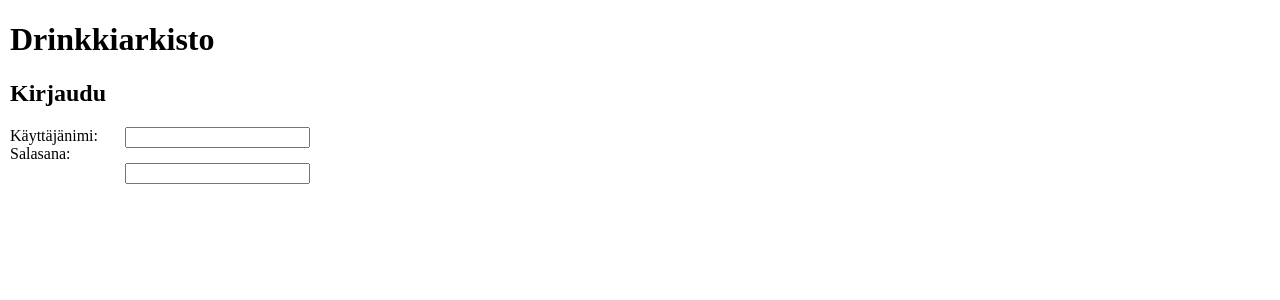
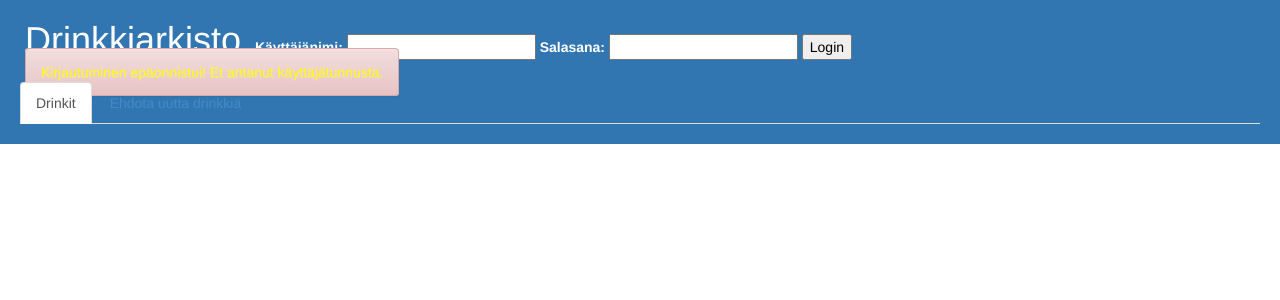
Before and after one commit to pcmakine/CocktailDatabase, a PHP site: page /dologin.php in a window 1280 px wide. Shown: the top 300 px of the page. Run offline with PHP 8.4, Linux system fonts and the light colour scheme; data that the repository does not hold is empty; some libraries are stand-ins or nearby versions.

Commit message:
login kinda works

```diff
--- /dev/null
+++ b/css/base.css
@@ -0,0 +1,19 @@
+body {
+    margin:0px;
+    padding:0px;
+
+}
+
+#container{
+    background-color:#3276b1;
+    color:white;
+    padding: 20px;
+}
+
+h1{
+    display:inline;
+}
+
+.alert{
+    color:yellow;
+}
--- a/css/login.css
+++ b/css/login.css
@@ -1,10 +1,13 @@
-body{margin: 10px}
+h1, form, .alert{
+    display:inline;
+    margin:5px;
 
-#inputcontainer{
-    width:300px;
 }
 
-input {
-    float:right;
-    clear:both;
+.alert{
+    color:yellow;
 }
+
+#content{
+    color:blue;
+}
--- a/dologin.php
+++ b/dologin.php
@@ -1,3 +1,32 @@
 <?php
-  //Otetaan käyttöön kirjastotiedosto, joka hakee kasan omatekoisia yleistoimintoja, sekä malliluokka:
-  require 'views/showlogin.php';
+
+require_once 'libs/common.php';
+require_once 'libs/models/user.php';
+
+if (empty($_POST["user"])) {
+    showView("showlogin.php", array(
+        'error' => "Kirjautuminen epäonnistui! Et antanut käyttäjätunnusta.",
+    ));
+}
+
+$user = $_POST["user"];
+
+if (empty($_POST["password"])) {
+    showView("views/showlogin.php", array(
+        'user' => $user,
+        'error' => "Kirjautuminen epäonnistui! Et antanut salasanaa.",
+    ));
+}
+
+$password = $_POST["password"];
+
+/* Tarkistetaan onko parametrina saatu oikeat tunnukset */
+if (user::getSingleUser($user, $password) != NULL) {
+    /* Jos tunnus on oikea, ohjataan käyttäjä sopivalla HTTP-otsakkeella kissalistaan. */
+    header('Location: listtest.php');
+} else {
+    /* Väärän tunnuksen syöttänyt saa eteensä kirjautumislomakkeen. */
+    showView('views/showlogin.php', array(
+        'user' => $user,
+        'error' => "Kirjautuminen epäonnistui! Antamasi tunnus tai salasana on väärä."));
+}
--- /dev/null
+++ b/libs/common.php
@@ -0,0 +1,7 @@
+<?php
+function showView($page, $data = array()) {
+    $data = (object)$data;
+    require 'views/base.php';
+    die();
+  }
+?>
--- a/libs/models/user.php
+++ b/libs/models/user.php
@@ -1,4 +1,5 @@
 <?php
+
 require_once "connection.php";
 
 class user {
@@ -13,12 +14,16 @@ class user {
         $this->accessrights = $accessrights;
     }
 
-  public function getUsername(){
-      return $this -> username;
+    public function getUsername() {
+        return $this->username;
     }
 
-  public function getRights(){
-      return $this -> accessrights;
+    public function getPassword(){
+        return $this -> password;
+    }
+
+    public function getRights() {
+        return $this->accessrights;
     }
 
     public static function getUsers() {
@@ -28,7 +33,7 @@ class user {
         $query->execute();
 
         $results = array();
-  foreach($query->fetchAll(PDO::FETCH_OBJ) as $result) {
+        foreach ($query->fetchAll(PDO::FETCH_OBJ) as $result) {
             $user = new user($result->username, $result->password, $result->accessrights);
             //$array[] = $muuttuja; lisää muuttujan arrayn perään.
             //Se vastaa melko suoraan ArrayList:in add-metodia.
@@ -37,8 +42,18 @@ class user {
         return $results;
     }
 
-public function getSingleUser($user, $userpsw){
-    $sql = "SELECT username, password, from users";
+    public static function getSingleUser($user, $userpsw) {
+        $sql = "SELECT username, password, accessrights from users where username = ? AND password = ? LIMIT 1";
+
+        $query = connection::getConnection()->prepare($sql);
+        $query->execute(array($user, $userpsw));
+
+        $result = $query->fetchObject();
+        if ($result == null) {
+            return null;
+        } else {
+            $user = new user($result->username, $result->password, $result->accessrights);
+            return $user;
         }
-
     }
+}
--- a/userlist.php
+++ b/userlist.php
@@ -4,7 +4,6 @@ require_once "libs/models/user.php";
 
 //Lista asioista array-tietotyyppiin laitettuna:
 $list = user::getUsers();
-$password = user::getPassword();
 
 ?><!DOCTYPE HTML>
 <html>
--- /dev/null
+++ b/views/base.php
@@ -0,0 +1,18 @@
+<!DOCTYPE html>
+<html>
+    <head>
+        <title>title</title>
+        <link href="../css/bootstrap.css" rel="stylesheet">
+        <link href="../css/bootstrap-theme.css" rel="stylesheet">
+        <link href = "css/base.css" rel = "stylesheet">
+        <meta charset = "UTF-8">
+        <meta name = "viewport" content = "width=device-width">
+        <meta http-equiv = "Content-Type" content = "text/html; charset=UTF-8">
+    </head>
+    <body>
+        <div id = "container">
+            <div id = "header">
+                <h1>Drinkkiarkisto</h1>
+                <?php require $page; ?>
+    </body>
+</html>
--- /dev/null
+++ b/views/frontpage.php
@@ -0,0 +1,4 @@
+<?php
+
+
+?>
--- a/views/showlogin.php
+++ b/views/showlogin.php
@@ -1,19 +1,33 @@
 <!DOCTYPE html>
-<html>
-    <head>
-        <title>Login</title>
-        <link href="css/login.css" rel="stylesheet">
-        <meta charset="UTF-8">
-        <meta name="viewport" content="width=device-width">
-    </head>
-    <body>
-        <div id=container>
-            <h1>Drinkkiarkisto</h1>
-            <h2>Kirjaudu</h2>
-            <div id=inputcontainer>
-                Käyttäjänimi: <input type = text><br>
-                Salasana: <input type = text>
-            </div>
-        </div>
-    </body>
+
+<head>
+    <title>title</title>
+    <link href="../css/bootstrap.css" rel="stylesheet">
+    <link href="../css/bootstrap-theme.css" rel="stylesheet">
+    <link href = "css/login.css" rel = "stylesheet">
+    <meta charset = "UTF-8">
+    <meta name = "viewport" content = "width=device-width">
+    <meta http-equiv = "Content-Type" content = "text/html; charset=UTF-8">
+</head>
+
+<form name="input" action="dologin.php" method="POST">
+    <label for="user">Käyttäjänimi:</label> <input id ="user" type="text" value="<?php echo $data->user; ?>"name="user">
+    <label for="password">Salasana:</label> <input id="password" type="password" name="password">
+    <button type="submit">Login</button>
+</form>
+
+
+<div id="content">
+
+    <?php
+    if (!empty($data->error)):
+        ?>
+        <div class="alert alert-danger"><?php echo $data->error; ?></div>
+    <?php endif; ?>
+</div>
+        <ul class="nav nav-tabs">
+            <li class="active"><a href="#">Drinkit</a></li>
+            <li><a href="http://pcmakine.users.cs.helsinki.fi/cocktaildatabase/html-demo/suggest.html#">Ehdota uutta drinkkiä</a></li>
+        </ul>
+</body>
 </html>
```
Also changed, not shown: html-demo/login.php (added, +20 -0 lines), 1 other file. Lines whose indentation alone changed are shown as unchanged.
